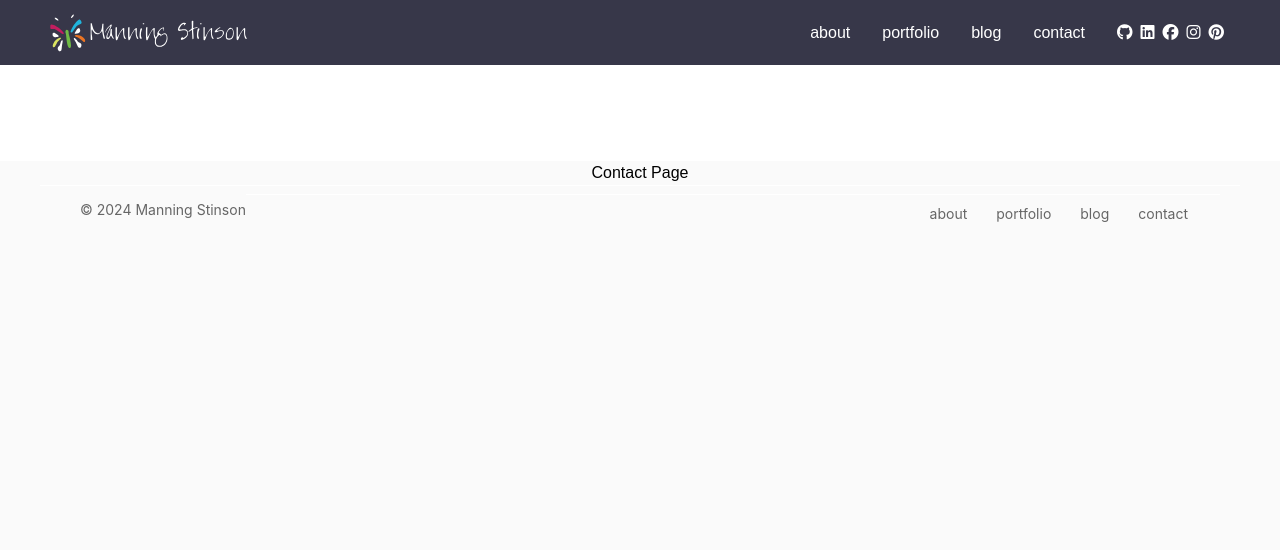
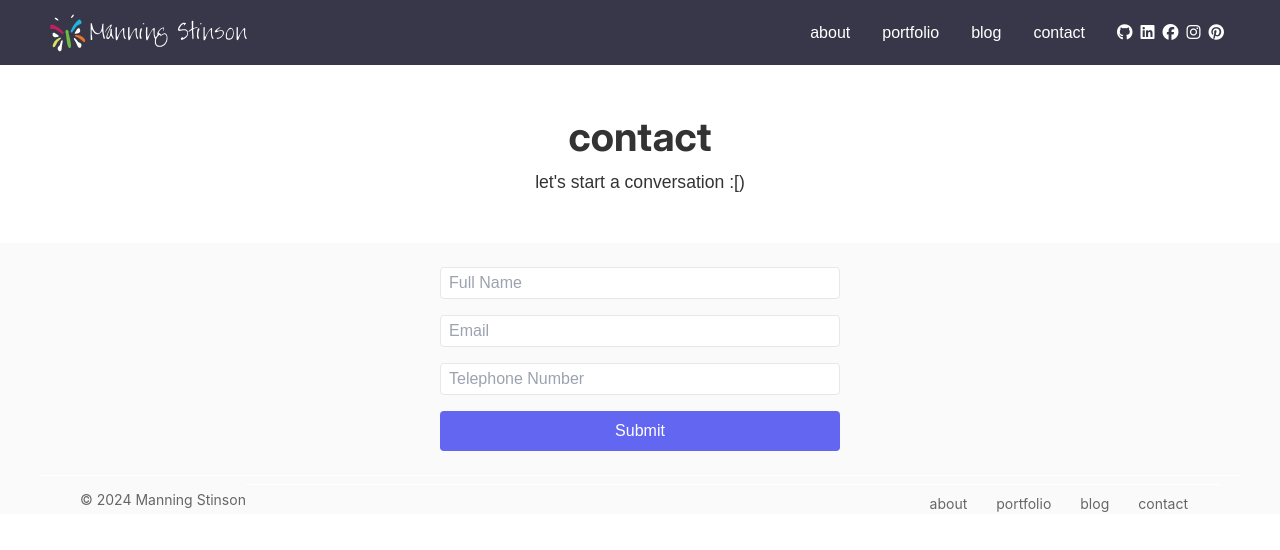
Before and after one commit to Manning-Stinson-MMS-Art/manning-stinson-portfolio, a React (Vite) app in the folder ms-portfolio/: page /contact in a window 1280 px wide. Shown: the top 550 px of the page. Built offline with nearby package versions, Linux system fonts and the light colour scheme.

Commit message:
updated form on contact page

```diff
--- a/ms-portfolio/src/components/footer/Footer.scss
+++ b/ms-portfolio/src/components/footer/Footer.scss
@@ -1,5 +1,5 @@
 .footer {
-    background-color: #fff;
+    background-color: #fafafa;
     color: $text-color;
     font-family: 'Open Sans', sans-serif;
     width: 100%; /* Use 100% instead of 100vw */
--- a/ms-portfolio/src/pages/about/About.jsx
+++ b/ms-portfolio/src/pages/about/About.jsx
@@ -5,8 +5,13 @@ import './About.scss';
 
 const About = () => {
   return (
-    <Layout>
-      <div>About Page</div>
+    <Layout
+      pageTitle="About"
+      pageDescription="place description here">
+
+      <main className="about-container">
+        {/* Portfolio content */}
+      </main>
     </Layout>
   );
 };
--- a/ms-portfolio/src/pages/about/About.scss
+++ b/ms-portfolio/src/pages/about/About.scss
@@ -0,0 +1,66 @@
+.contact-container {
+  width: 100%;
+  max-width: 64rem;
+  margin: 0 auto;
+  padding: 1.5rem;
+  text-align: center;
+
+  .title {
+    font-size: 2.5rem;
+    font-weight: 700;
+    color: #1f2937;
+    margin-bottom: 1rem;
+    text-transform: lowercase;
+  }
+
+  .subtitle {
+    font-size: 1rem;
+    color: #6b7280;
+    margin-bottom: 2rem;
+  }
+
+  .contact-info {
+    margin: 2rem 0;
+
+    p {
+      margin: 0.5rem 0;
+      color: #6b7280;
+    }
+  }
+
+  .contact-form {
+    display: flex;
+    flex-direction: column;
+    gap: 1rem;
+    max-width: 400px;
+    margin: 0 auto;
+
+    .form-group {
+      .input-field {
+        width: 100%;
+        height: 2rem;
+        padding: 0.5rem;
+        border: 1px solid #e5e7eb;
+        border-radius: 0.25rem;
+
+        &::placeholder {
+          color: #9ca3af;
+        }
+      }
+    }
+
+    .submit-button {
+      width: 100%;
+      padding: 0.5rem;
+      background-color: #6366f1;
+      color: white;
+      border: none;
+      border-radius: 0.25rem;
+      cursor: pointer;
+
+      &:hover {
+        background-color: #4f46e5;
+      }
+    }
+  }
+}
--- a/ms-portfolio/src/pages/blog/Blog.jsx
+++ b/ms-portfolio/src/pages/blog/Blog.jsx
@@ -4,9 +4,11 @@ import Layout from '@components/layout/Layout';
 
 const Blog = () => {
  return (
-   <Layout>
-     <div>Blog Page</div>
-   </Layout>
+  <Layout showPageTitle={false}>
+      <main className="home-container">
+        {/* Homepage content */}
+      </main>
+    </Layout>
  );
 };
 
--- a/ms-portfolio/src/pages/contact/Contact.jsx
+++ b/ms-portfolio/src/pages/contact/Contact.jsx
@@ -1,11 +1,63 @@
-// Contact.jsx
-import React from 'react';
+import React, { useState } from 'react';
 import Layout from '@components/layout/Layout';
 
 const Contact = () => {
+  const [formData, setFormData] = useState({
+    fullName: '',
+    email: '',
+    telephone: ''
+  });
+
+  const handleChange = (e) => {
+    const { name, value } = e.target;
+    setFormData(prev => ({ ...prev, [name]: value }));
+  };
+
+  const handleSubmit = (e) => {
+    e.preventDefault();
+    console.log('Form submitted:', formData);
+  };
+
   return (
-    <Layout>
-      <div>Contact Page</div>
+    <Layout
+      pageTitle="contact"
+      pageDescription="let's start a conversation :[)"
+    >
+      <main className="contact-container text-center">
+        <form onSubmit={handleSubmit} className="contact-form">
+          <div className="form-group">
+            <input
+              type="text"
+              name="fullName"
+              placeholder="Full Name"
+              value={formData.fullName}
+              onChange={handleChange}
+              className="input-field"
+            />
+          </div>
+          <div className="form-group">
+            <input
+              type="email"
+              name="email"
+              placeholder="Email"
+              value={formData.email}
+              onChange={handleChange}
+              className="input-field"
+            />
+          </div>
+          <div className="form-group">
+            <input
+              type="tel"
+              name="telephone"
+              placeholder="Telephone Number"
+              value={formData.telephone}
+              onChange={handleChange}
+              className="input-field"
+            />
+          </div>
+          <button type="submit" className="submit-button">Submit</button>
+        </form>
+      </main>
     </Layout>
   );
 };
--- a/ms-portfolio/src/pages/contact/Contact.scss
+++ b/ms-portfolio/src/pages/contact/Contact.scss
@@ -0,0 +1,93 @@
+.contact-container {
+  width: 100%;
+  max-width: auto;
+  margin: 0 auto;
+  padding: 1.5rem;
+  background-color: #fff;
+
+  .contact-grid {
+    display: grid;
+    gap: 4rem;
+
+    @media (min-width: 768px) {
+      grid-template-columns: repeat(2, 1fr);
+    }
+  }
+
+  .contact-content {
+    .title {
+      font-size: 3rem;
+      font-weight: 700;
+      color: #1f2937;
+    }
+
+    .subtitle {
+      font-size: 1.25rem;
+      color: #0d55e5;
+      margin-top: 1.5rem;
+    }
+
+    .contact-info {
+      margin-top: 3rem;
+      display: flex;
+      flex-direction: column;
+      gap: 1.5rem;
+
+      .info-item {
+        display: flex;
+        align-items: center;
+        gap: 0.75rem;
+        color: #6b7280;
+
+        .icon {
+          font-size: 1.25rem;
+          color: #9ca3af;
+        }
+      }
+    }
+  }
+
+  .contact-form {
+    display: flex;
+    flex-direction: column;
+    gap: 1rem;
+
+    .form-group {
+      .input-field {
+        width: 100%;
+        height: 3rem;
+        padding: 0.75rem;
+        border-radius: 0.5rem;
+        border: 1px solid #e5e7eb;
+        background-color: white;
+        color: #4b5563;
+
+        &::placeholder {
+          color: #9ca3af;
+        }
+
+        &:focus {
+          outline: none;
+          border-color: #6366f1;
+        }
+      }
+    }
+
+    .submit-button {
+      width: 100%;
+      height: 3rem;
+      background-color: #6366f1;
+      color: white;
+      border: none;
+      border-radius: 0.5rem;
+      font-size: 1.125rem;
+      font-weight: 500;
+      cursor: pointer;
+      transition: background-color 0.2s ease;
+
+      &:hover {
+        background-color: #4f46e5;
+      }
+    }
+  }
+}
--- a/ms-portfolio/src/styles/variables.scss
+++ b/ms-portfolio/src/styles/variables.scss
@@ -2,7 +2,7 @@
 $primary-color: #333;
 $secondary-color: #333;
 $text-color: #333;
-$primary-bg: #fafafa;
+$primary-bg: #fff;
 $footer-border: 1px solid #333;
 $footer-bg: #fff;
 
--- a/ms-portfolio/vite.config.js
+++ b/ms-portfolio/vite.config.js
@@ -18,6 +18,10 @@ export default defineConfig({
      '@components': path.resolve(__dirname, 'src/components'),
      '@styles': path.resolve(__dirname, 'src/styles'),
      '@pages': path.resolve(__dirname, 'src/pages'),
+     '@utils': path.resolve(__dirname, './src/utils'),
+     '@hooks': path.resolve(__dirname, './src/hooks'),
+     '@assets': path.resolve(__dirname, './src/assets'),
+
    },
  },
  css: {
```
Also changed, not shown: ms-portfolio/src/assets/icons/index.jsx (added, +10 -0 lines).
